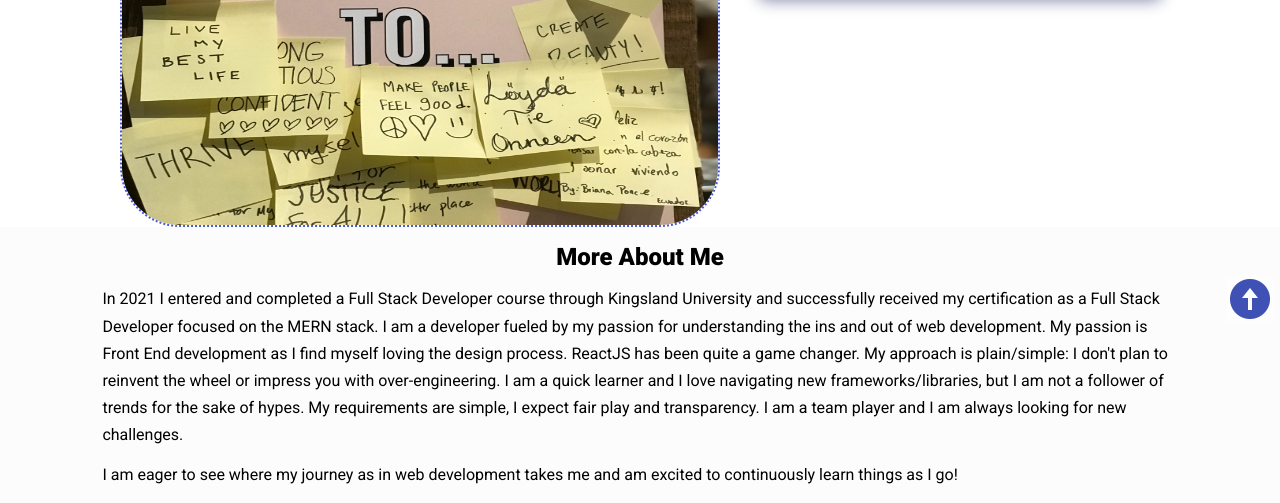
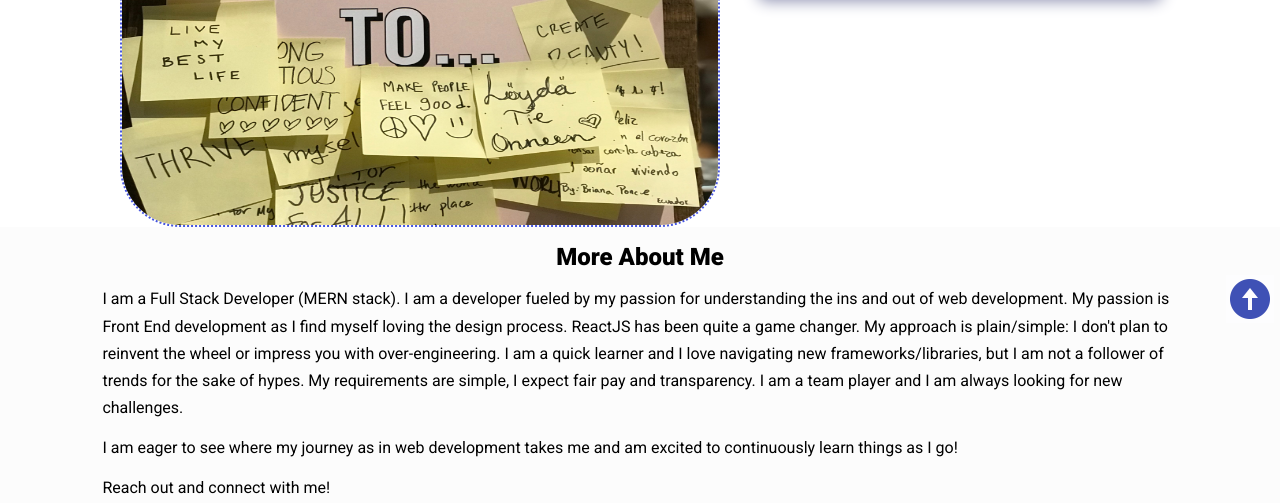
Before and after one commit to midnightmoet/midnightmoet.github.io, a plain HTML site: page index.html in a window 1280 px wide. Shown: the part 449-952 px from the top of the page. Drawn offline with nearby package versions, Linux system fonts and the light colour scheme.

Commit message:
Update index.html

```diff
--- a/index.html
+++ b/index.html
@@ -67,7 +67,7 @@
     <section class="more-about">
       <h2>More About Me</h2>
       <p>
-        In 2021 I entered and completed a Full Stack Developer course through Kingsland University and successfully received my certification as a Full Stack Developer focused on the MERN stack. I am a developer fueled by my passion for understanding the ins and out of web development. My passion is Front End development as I find myself loving the design process. ReactJS has been quite a game changer. My approach is plain/simple: I don't plan to reinvent the wheel or impress you with over-engineering. I am a quick learner and I love navigating new frameworks/libraries, but I am not a follower of trends for the sake of hypes. My requirements are simple, I expect fair play and transparency. I am a team player and I am always looking for new challenges.
+        I am a Full Stack Developer (MERN stack). I am a developer fueled by my passion for understanding the ins and out of web development. My passion is Front End development as I find myself loving the design process. ReactJS has been quite a game changer. My approach is plain/simple: I don't plan to reinvent the wheel or impress you with over-engineering. I am a quick learner and I love navigating new frameworks/libraries, but I am not a follower of trends for the sake of hypes. My requirements are simple, I expect fair pay and transparency. I am a team player and I am always looking for new challenges.
       </p>
       <p>
         I am eager to see where my journey as in web development takes me and am excited to continuously learn things as I go!
```
